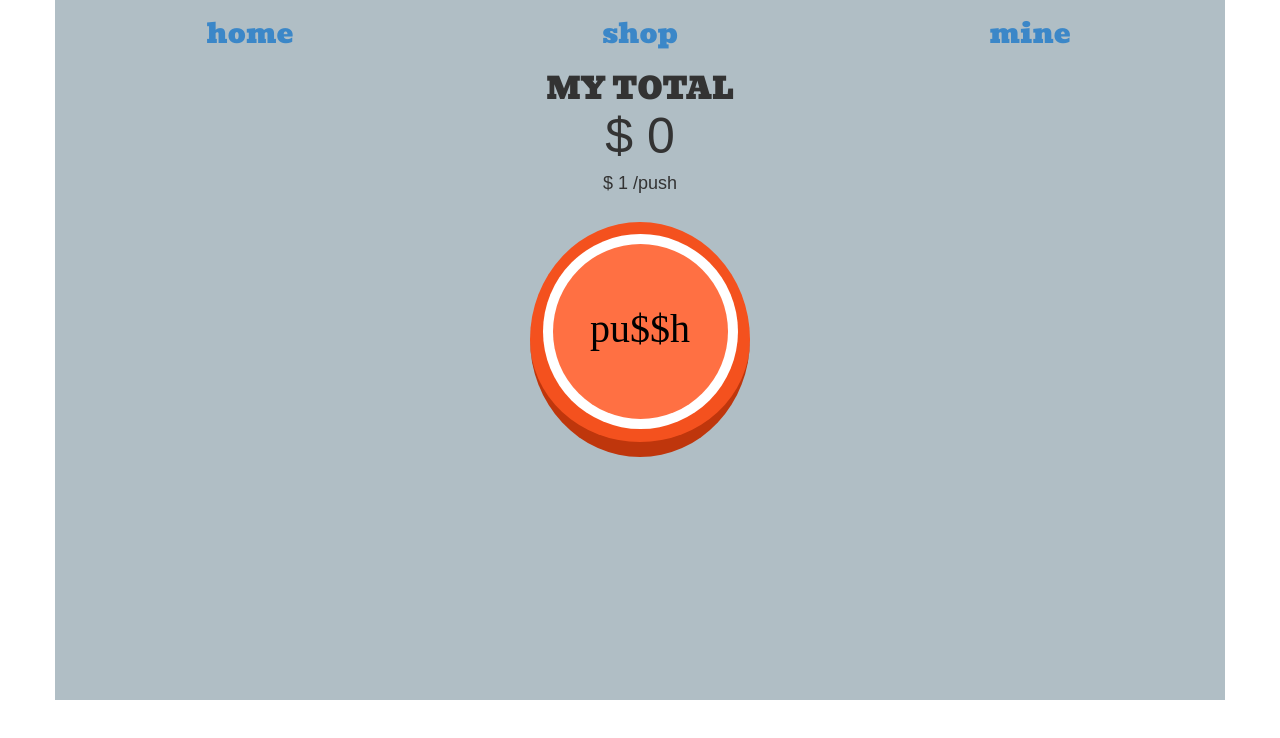
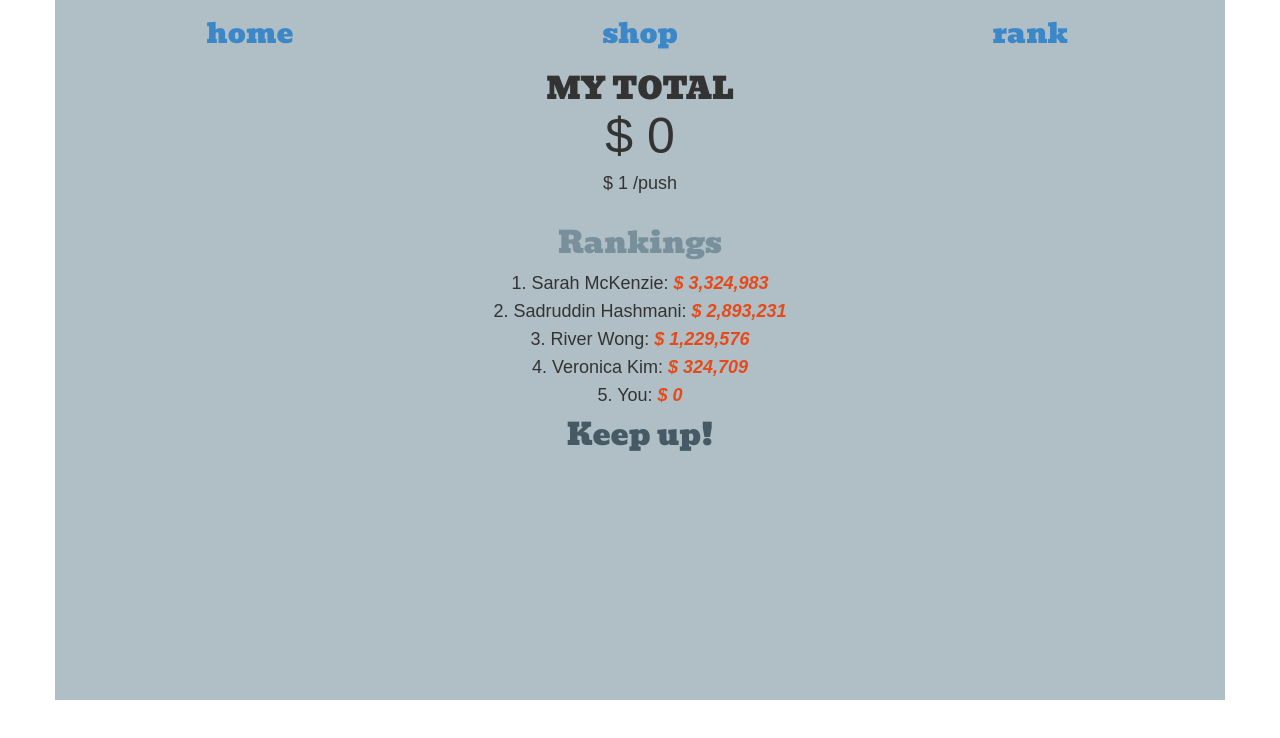
Before and after one commit to veronicakim220/puSSh, a website: page app/index.html at #/view2 in a window 1280 px wide. Drawn offline with Linux system fonts and the light colour scheme; a web font is replaced by a local one.

Commit message:
added a ranking page

```diff
--- a/app/app.css
+++ b/app/app.css
@@ -1,4 +1,24 @@
 /* app css stylesheet */
+
+.ranking-title {
+  font-family: 'Bevan', cursive;
+  font-size: 30px;
+  position: relative;
+  color: #78909C;
+}
+
+.ranking {
+  font-family: 'Francois One', sans-serif;
+  font-size: 18px;
+  margin-top: 0px;
+  text-align: center;
+  line-height: 18px;
+}
+
+.ranking-price {
+   color: #E64A19;
+}
+
 .price {
   font-family: 'Bevan', cursive;
   font-size: 18px;
--- a/app/view2/view2.html
+++ b/app/view2/view2.html
@@ -49,7 +49,7 @@
 			<a href="javascript:void(0)" ng-click="tab = 2" class="menu-item">shop</a>
 		</div>
 		<div class="col-xs-4">
-			<a href="javascript:void(0)" ng-click="tab = 3" class="menu-item">mine</a>
+			<a href="javascript:void(0)" ng-click="tab = 3" class="menu-item">rank</a>
 		</div>
 	</div>
 
@@ -128,11 +128,20 @@
 			</div>
 		</div>
 	</div>
+	<div class="row center-block" ng-show="tab === 3">
+		<div class="row">
+			<p class="text-center ranking-title">Rankings</p>
+		</div>
+		<div class="row ranking" style="display: block; padding-left: 50px; padding-right: 50px;">
+			<p>1. Sarah McKenzie: <strong class="ranking-price"><em>$ 3,324,983</em></strong></p>
+			<p>2. Sadruddin Hashmani: <strong class="ranking-price"><em>$ 2,893,231</em></strong></p>
+			<p>3. River Wong: <strong class="ranking-price"><em>$ 1,229,576</em></strong></p>
+			<p>4. Veronica Kim: <strong class="ranking-price"><em>$ 324,709</em></strong></p>
+			<p>5. You: <strong class="ranking-price"><em>$ {{total}}</em></strong></p>
+		</div>
+		<div class="row center-block">
+			<p class="text-center ranking-title" style="color: #455A64;">Keep up!</p>
+		</div>
+	</div>
 
 </div>
-
-
-
-<!-- <img src="img/frontPage22.png" ng-show="tab === 1"></img>
-<img src="img/shopPage2.png" ng-show="tab === 2"></img>
-<img src="img/minePage3.png" ng-show="tab === 3"></img> -->
--- a/app/view2/view2.js
+++ b/app/view2/view2.js
@@ -10,7 +10,7 @@ angular.module('myApp.view2', ['ngRoute'])
 }])
 
 .controller('View2Ctrl', ['$scope',function($scope) {
-	$scope.tab = 1;
+	$scope.tab = 3;
 	$scope.total = 0;
 	$scope.increment = 1;
 	$scope.pushValue = $scope.increment;
```
